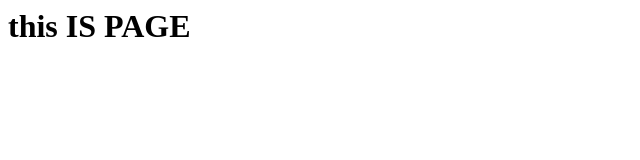
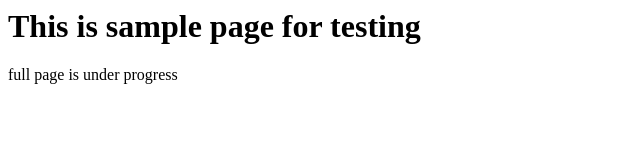
Before and after one commit to prayasvij/Test, a plain HTML site: page index.html in a window 1280 px wide. Shown: the whole page, without its empty margins (0-640 px from the left). Drawn offline with nearby package versions, Linux system fonts and the light colour scheme.

Commit message:
Update index.html
added jquery

```diff
--- a/index.html
+++ b/index.html
@@ -1,9 +1,11 @@
 <html>
 <head>
   <title>Testing website</title>
+  <script src="https://ajax.googleapis.com/ajax/libs/jquery/3.4.1/jquery.min.js"></script>
 </head>
 <body>
-<h1>this  IS PAGE</h1>
+<h1>This is sample page for testing</h1>
+  <a>full page is under progress</a>
 
 </body>
 </html>
```
